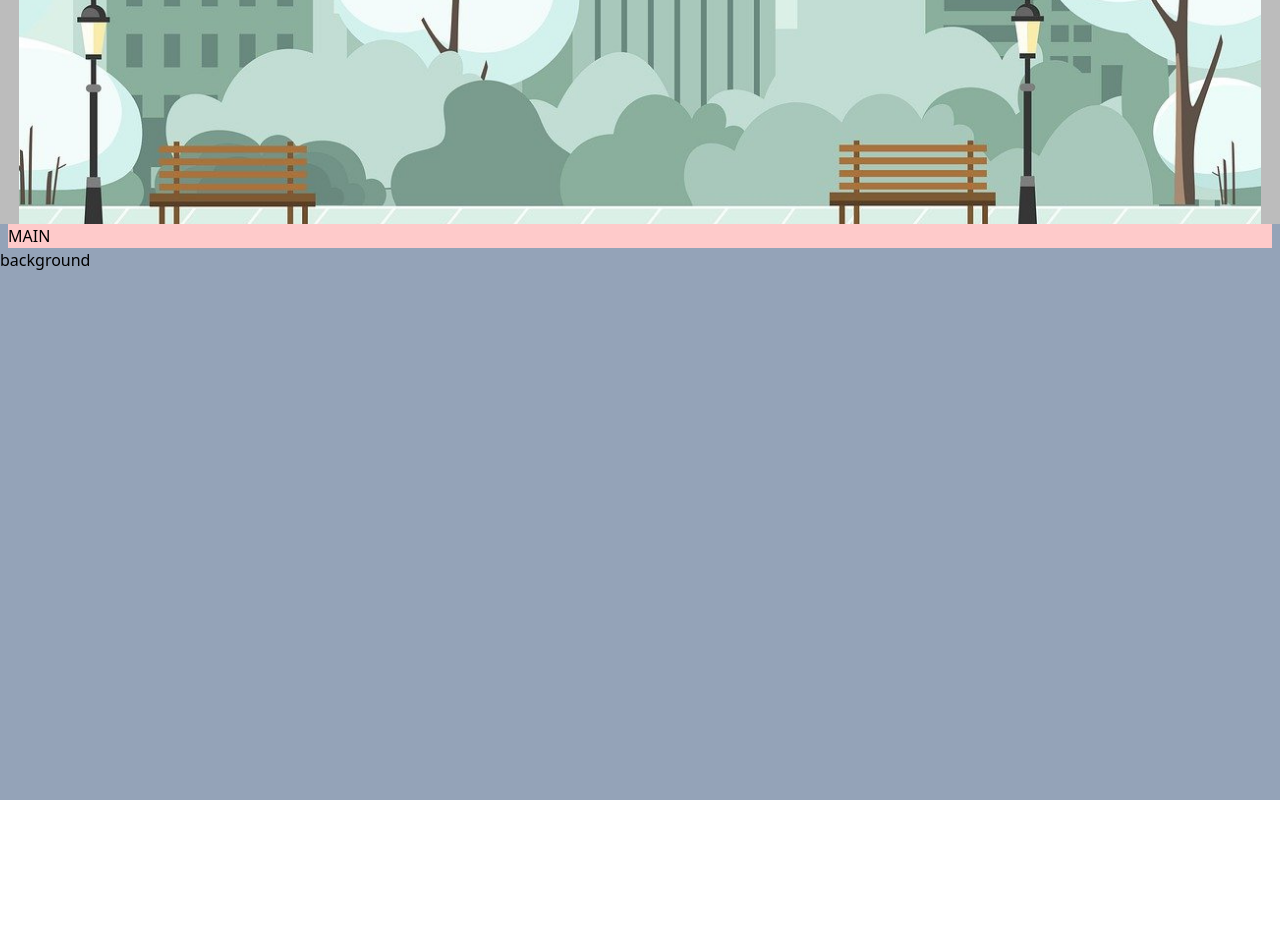
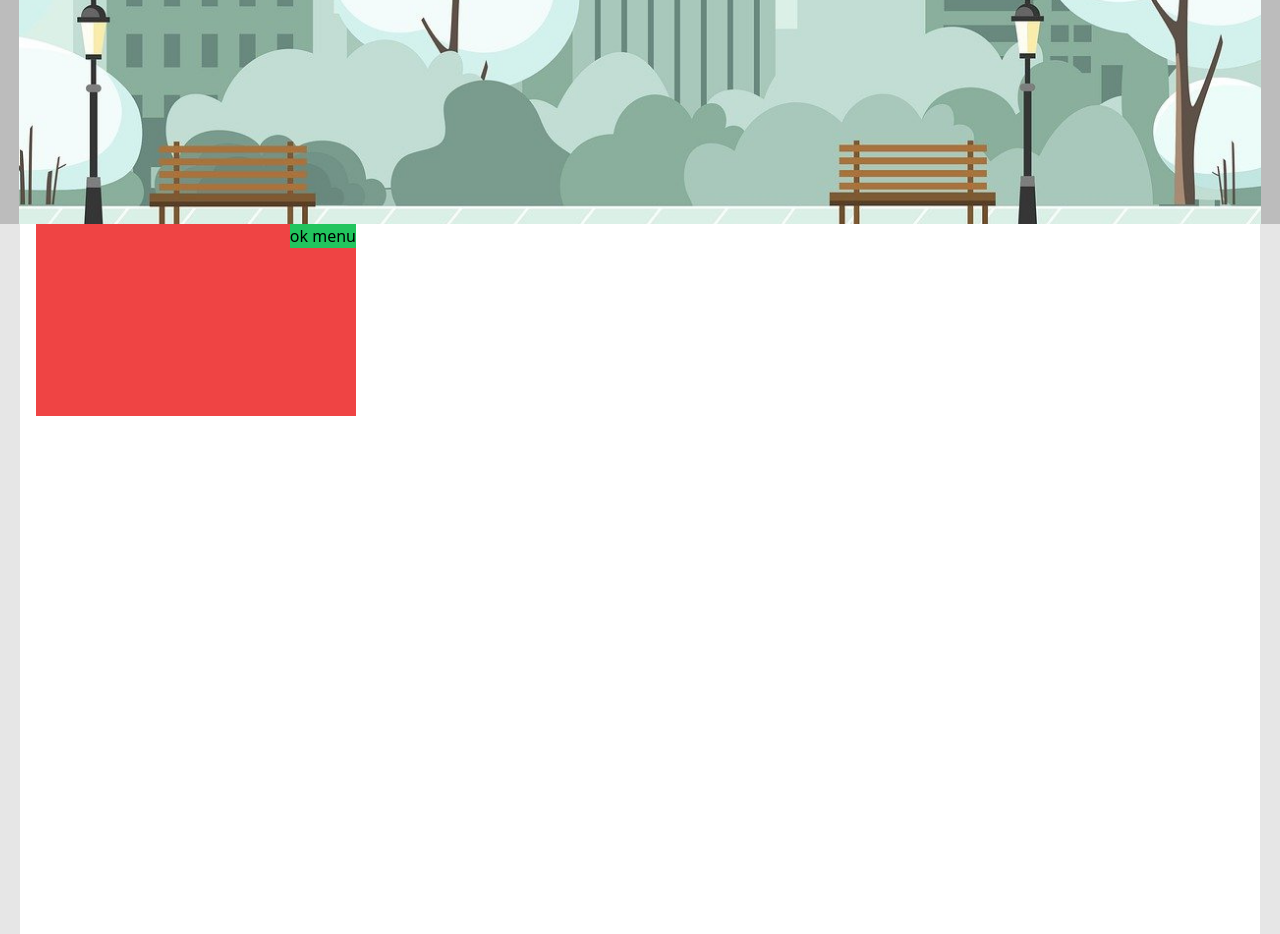
Before and after one commit to hajar9495/mairie, a React (Vite) app: page / in a window 1280 px wide. Before the commit the page ends 800 px from the top, so only its background shows below. Built offline with nearby package versions, Linux system fonts and the light colour scheme.

Commit message:
position still to fix

```diff
--- a/src/App.jsx
+++ b/src/App.jsx
@@ -1,18 +1,21 @@
 // import Home from "./pages/Home";
 // import Menu from "./sections/Menu";
 import "./index.css";
-import Background from "./sections/Background";
+import Home from "./pages/Home";
+
+// import Background from "./sections/Background";
 // import Mainbackground from "./sections/Mainbackground";
 
 function App() {
   return (
     <>
-      <div>
-        <Background></Background>
-        {/* <Home></Home> */}
-        {/* <Menu></Menu> */}
-        {/* <Mainbackground></Mainbackground> */}
-      </div>
+      <Home></Home>
+      {/* <div> */}
+      {/* <Background></Background> */}
+      {/* <Home></Home> */}
+      {/* <Menu></Menu> */}
+      {/* <Mainbackground></Mainbackground> */}
+      {/* </div> */}
     </>
   );
 }
--- a/src/pages/Home.jsx
+++ b/src/pages/Home.jsx
@@ -1,9 +1,9 @@
-import Header from "../sections/Header";
+import Background from "../sections/Background";
 
 const Home = () => {
   return (
     <>
-      <Header></Header>
+      <Background></Background>
     </>
   );
 };
--- a/src/sections/Background.jsx
+++ b/src/sections/Background.jsx
@@ -1,15 +1,12 @@
-// import React from 'react'
-
 import Header from "./Header";
 import Main from "./Main";
 
 const Background = () => {
   return (
     <>
-      <div className="min-h-screen bg-slate-400">
+      <div className="min-h-screen bg-grisBody">
         <Header></Header>
         <Main></Main>
-        <p>background</p>
       </div>
     </>
   );
--- a/src/sections/Main.jsx
+++ b/src/sections/Main.jsx
@@ -1,15 +1,19 @@
-// import React from 'react'
+import Menu from "./Menu";
+import "../index.css";
 
 const Main = () => {
   return (
     <>
-      <div className="w-screen bg-red-700 1.5xl:bg-red-200  1.5xl:w-128 1.5xl:mx-auto">
-        MAIN
+      {/* ancienne configuration */}
+      {/* <div className="relative w-screen h-screen bg-white mx-auto px-4 1.5xl:w-128 1.5xl:h-128">
+        <p>main</p>
+        <div className="absolute top-0 right-0 bg-red-500 h-96 w-36">Menu</div>
+      </div> */}
+
+      <div className="relative w-screen h-screen bg-white mx-auto px-4 1.5xl:w-128 1.5xl:h-128">
+        <Menu className="absolute top-0 bottom-0 h-52 w-12"></Menu>
       </div>
-      {/* autre configuration */}
-      {/* <div className="mx-auto w-screen xl:w-11/12 xl:bg-purple-600 xl:px-10 2xl:bg-purple-200 2xl:w-10/12 2.5xl:bg-orange-800 2.5xl:w-6/12 2.5xl:px-5 3xl:bg-slate-500  3xl:w-6/12 3xl:px-6">
-        Main
-      </div> */}
+      {/* <Menu className="absolute bottom-0 right-0"></Menu> */}
     </>
   );
 };
--- a/src/sections/Menu.jsx
+++ b/src/sections/Menu.jsx
@@ -4,13 +4,18 @@
 export default function Menu() {
   return (
     <>
-      <div className="grid grid-rows-4 grid-flow-col gap-4">
-        <div className="bg-red-500">01</div>
-        <div className="bg-red-50">01</div>
-        <div>01</div>
-        <div>01</div>
-        <div>09</div>
+      <div className="bg-red-500 w-80 h-48 relative">
+        <div className="absolute top-0 right-0 bg-green-500">ok menu</div>
       </div>
+      {/* <div className="relative w-96 h-44 bg-purple-500">
+        <div className="absolute top-0 right-0 flex flex-row ">
+          <div className="basis-1/5 bg-red-400">01</div>
+          <div className="basis-1/5 bg-red-700">02</div>
+          <div className="basis-1/5 bg-green-700">03</div>
+          <div className="basis-1/5 bg-green-800">03</div>
+          <div className="basis-1/5 bg-green-500">03</div>
+        </div>
+      </div> */}
     </>
   );
 }
--- a/tailwind.config.js
+++ b/tailwind.config.js
@@ -15,8 +15,13 @@ export default {
         "2.5xl": "1920px ",
         "3xl": "2560px ",
       },
+      // largeur souhaité
       width: {
-        128: "1264px",
+        128: "1240px",
+      },
+      // hauteur souhaité
+      height: {
+        128: "710px",
       },
     },
   },
```
